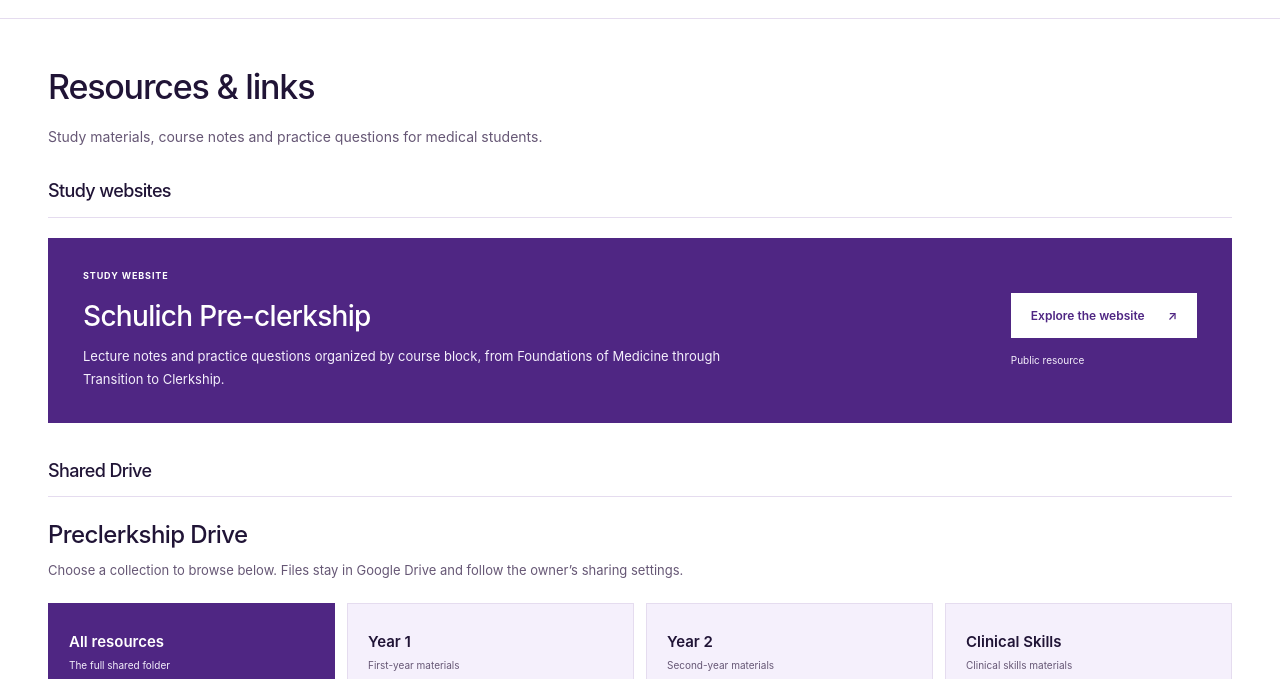
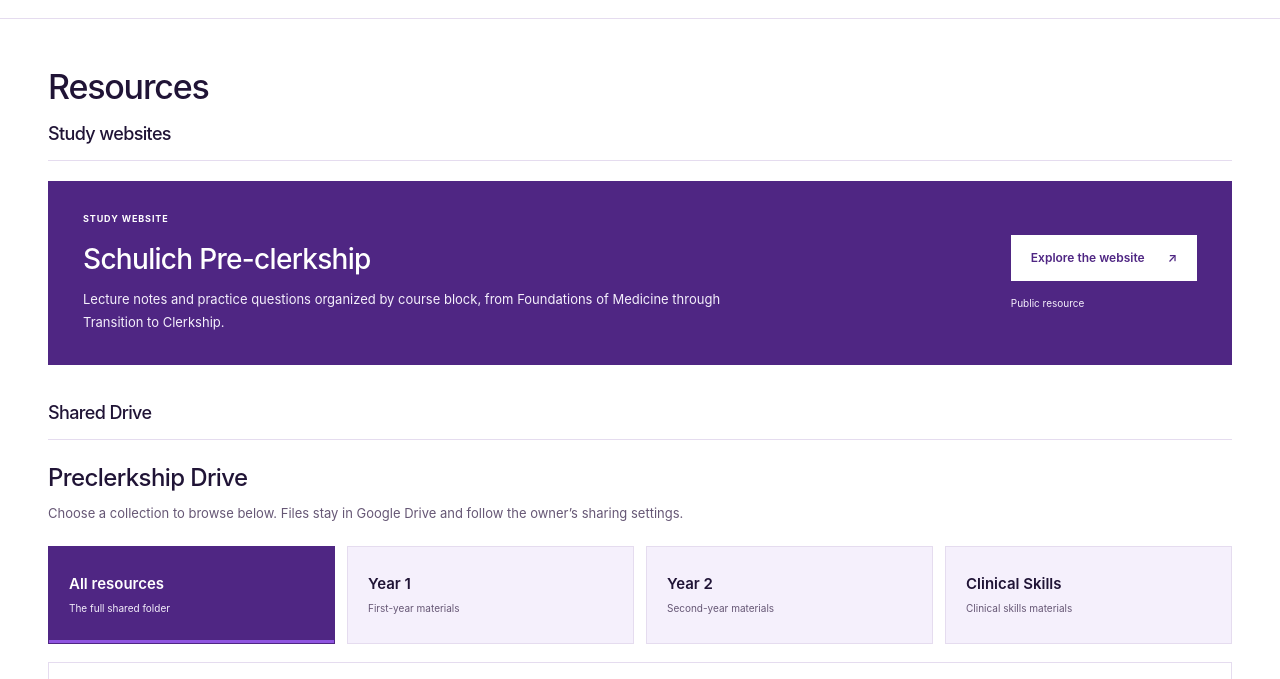
Before and after one commit to AshishSara/ai-in-medicine, a website: page index.html in a window 1280 px wide. Shown: the part 86-765 px from the top of the page. Drawn offline with Linux system fonts and the light colour scheme.

Commit message:
Simplify the Resources heading and remove introductory text

```diff
--- a/index.html
+++ b/index.html
@@ -27,8 +27,7 @@
   </header>
   <main id="main">
     <section class="resources-section section-wrap" id="resources" aria-labelledby="resources-title">
-      <div class="section-heading"><h1 id="resources-title">Resources &amp; links</h1></div>
-      <p class="resources-intro">Study materials, course notes and practice questions for medical students.</p>
+      <div class="section-heading"><h1 id="resources-title">Resources</h1></div>
       <div id="resource-library" aria-live="polite" aria-busy="true"><p class="resource-notice">Loading study resources…</p></div>
       <noscript><p class="noscript-note">Browse <a href="https://schulichmed.github.io/preclerkship/">Schulich Pre-clerkship</a> or <a href="https://drive.google.com/drive/folders/1Dn4awPOxOo0gqo8yoCTwYPSEZkyJxXqh?usp=sharing">open the Preclerkship Drive</a>. Enable JavaScript for the embedded folder browser.</p></noscript>
     </section>
```
